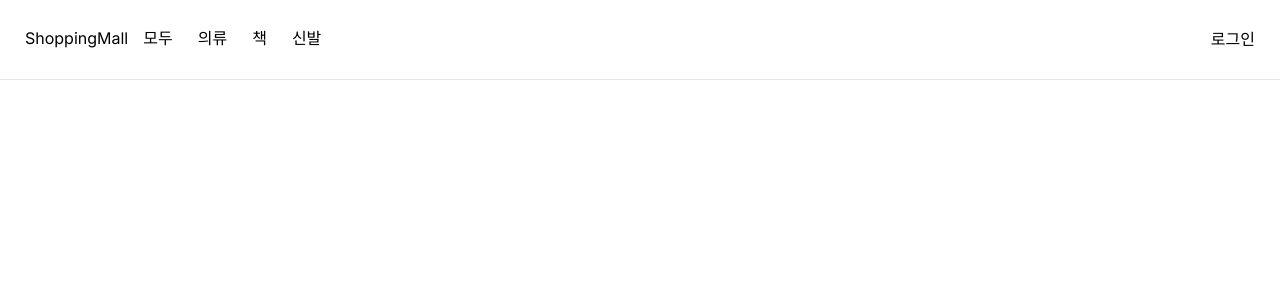
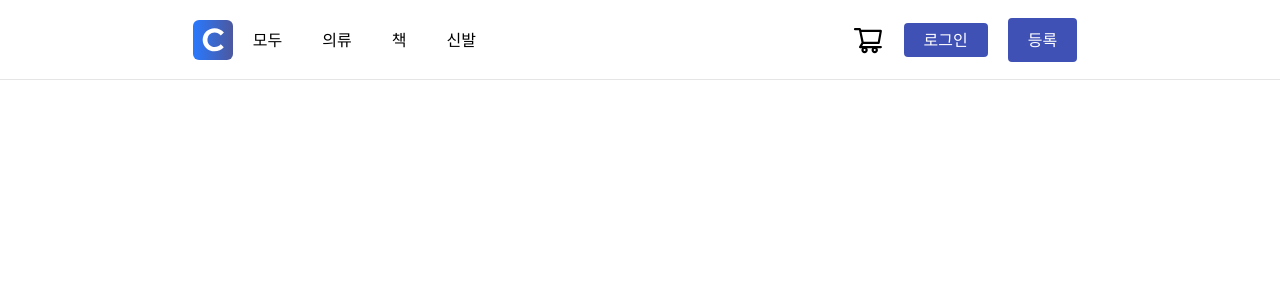
Before and after one commit to katl1314/next-shopping, a Next.js app: page / in a window 1280 px wide. Shown: the top 300 px of the page. Built offline with nearby package versions, Linux system fonts and the light colour scheme.

Commit message:
chore: header 추가

```diff
--- /dev/null
+++ b/app/components/atoms/AppLogo/index.tsx
@@ -0,0 +1,24 @@
+export default function AppLogo() {
+  return (
+    <svg width="40" height="40" viewBox="0 0 40 40" fill="none" xmlns="http://www.w3.org/2000/svg">
+      <rect width="40" height="40" rx="6" fill="url(#paint0_linear)" />
+      <path
+        d="M21.7316 27.032C22.905 27.032 24.0036 26.7867 25.0276 26.296C26.0516 25.8053 26.9583 25.1013 27.7476 24.184L30.7876 27.192C29.721 28.4507 28.3556 29.4533 26.6916 30.2C25.049 30.9467 23.353 31.32 21.6036 31.32C19.9183 31.32 18.3396 31.0213 16.8676 30.424C15.417 29.8267 14.1583 29.016 13.0916 27.992C12.025 26.968 11.1823 25.752 10.5636 24.344C9.96629 22.936 9.66763 21.4213 9.66763 19.8C9.66763 18.1787 9.97696 16.664 10.5956 15.256C11.2143 13.8267 12.057 12.6 13.1236 11.576C14.1903 10.552 15.449 9.74133 16.8996 9.144C18.3716 8.54667 19.9396 8.248 21.6036 8.248C23.3956 8.248 25.1343 8.632 26.8196 9.4C28.505 10.1467 29.8703 11.16 30.9156 12.44L27.7796 15.544C26.9903 14.5627 26.0623 13.816 24.9956 13.304C23.929 12.7707 22.7983 12.504 21.6036 12.504C20.601 12.504 19.6516 12.696 18.7556 13.08C17.881 13.4427 17.1236 13.9547 16.4836 14.616C15.8436 15.256 15.3423 16.024 14.9796 16.92C14.617 17.7947 14.4356 18.7547 14.4356 19.8C14.4356 20.824 14.617 21.784 14.9796 22.68C15.3636 23.5547 15.8756 24.312 16.5156 24.952C17.177 25.592 17.945 26.104 18.8196 26.488C19.7156 26.8507 20.6863 27.032 21.7316 27.032Z"
+        fill="white"
+      />
+      <defs>
+        <linearGradient
+          id="paint0_linear"
+          x1="0"
+          y1="20"
+          x2="40"
+          y2="20"
+          gradientUnits="userSpaceOnUse"
+        >
+          <stop stopColor="#2979FF" />
+          <stop offset="1" stopColor="#4C589E" />
+        </linearGradient>
+      </defs>
+    </svg>
+  );
+}
--- a/app/components/atoms/Button/index.tsx
+++ b/app/components/atoms/Button/index.tsx
@@ -12,30 +12,30 @@ export type ButtonVariant = 'primary' | 'secondary' | 'danger';
 export interface IButtonProps extends React.ButtonHTMLAttributes<HTMLButtonElement> {
   variant?: ButtonVariant;
   fontSize?: Responsive<FontSize>;
-  fontWeight?: Responsive<string>;
-  letterSpacing?: Responsive<LetterSpacings>;
-  lineHeight?: Responsive<LineHeight>;
-  textAlign?: Responsive<string>;
+  fontweight?: Responsive<string>;
+  letterspacing?: Responsive<LetterSpacings>;
+  lineheight?: Responsive<LineHeight>;
+  textalign?: Responsive<string>;
   width?: Responsive<string>;
   height?: Responsive<string>;
-  minWidth?: Responsive<string>;
-  minHeight?: Responsive<string>;
+  minwidth?: Responsive<string>;
+  minheight?: Responsive<string>;
   display?: Responsive<string>;
   border?: Responsive<string>;
   overflow?: Responsive<string>;
-  backgroundColor?: string;
+  backgroundcolor?: string;
   // 바깥 여백
   margin?: Responsive<Space>;
-  marginTop?: Responsive<Space>;
-  marginRight?: Responsive<Space>;
-  marginBottom?: Responsive<Space>;
-  marginLeft?: Responsive<Space>;
+  margintop?: Responsive<Space>;
+  marginright?: Responsive<Space>;
+  marginbottom?: Responsive<Space>;
+  marginleft?: Responsive<Space>;
   // 안쪽 여백
   padding?: Responsive<Space>;
-  paddingTop?: Responsive<Space>;
-  paddingRight?: Responsive<Space>;
-  paddingBottom?: Responsive<Space>;
-  paddingLeft?: Responsive<Space>;
+  paddingtop?: Responsive<Space>;
+  paddingright?: Responsive<Space>;
+  paddingbottom?: Responsive<Space>;
+  paddingleft?: Responsive<Space>;
   // 의사 클래스(가상 클래스)
   pseudoClass?: {
     hover?: { backgroundColor?: Responsive<Color> };
@@ -83,7 +83,7 @@ const variants = {
 };
 
 const Button = styled.button<IButtonProps>`
-  ${({ variant, color, backgroundColor, pseudoClass }) => {
+  ${({ variant, color, backgroundcolor: backgroundColor, pseudoClass }) => {
     // Button이 가진 props을 가지고 처리한다.
     // 변형 스타일 적용
     if (variant && variants[variant]) {
@@ -122,27 +122,27 @@ const Button = styled.button<IButtonProps>`
   }}
 
   ${props => toPropValue('font-size', props.fontSize, theme)}
-  ${props => toPropValue('letter-spacing', props.letterSpacing, theme)}
-  ${props => toPropValue('line-height', props.lineHeight, theme)}
+  ${props => toPropValue('letter-spacing', props.letterspacing, theme)}
+  ${props => toPropValue('line-height', props.lineheight, theme)}
   ${props => toPropValue('color', props.color, theme)}
-  ${props => toPropValue('background-color', props.backgroundColor, theme)}
+  ${props => toPropValue('background-color', props.backgroundcolor, theme)}
   ${props => toPropValue('width', props.width, theme)}
   ${props => toPropValue('height', props.height, theme)}
-  ${props => toPropValue('min-width', props.minWidth, theme)}
-  ${props => toPropValue('min-height', props.minHeight, theme)}
+  ${props => toPropValue('min-width', props.minwidth, theme)}
+  ${props => toPropValue('min-height', props.minheight, theme)}
   ${props => toPropValue('display', props.display, theme)}
   ${props => toPropValue('border', props.border, theme)}
   ${props => toPropValue('overflow', props.overflow, theme)}
   ${props => toPropValue('margin', props.margin, theme)}
-  ${props => toPropValue('margin-top', props.marginTop, theme)}
-  ${props => toPropValue('margin-left', props.marginLeft, theme)}
-  ${props => toPropValue('margin-bottom', props.marginBottom, theme)}
-  ${props => toPropValue('margin-right', props.marginRight, theme)}
+  ${props => toPropValue('margin-top', props.margintop, theme)}
+  ${props => toPropValue('margin-left', props.marginleft, theme)}
+  ${props => toPropValue('margin-bottom', props.marginbottom, theme)}
+  ${props => toPropValue('margin-right', props.marginright, theme)}
   ${props => toPropValue('padding', props.padding, theme)}
-  ${props => toPropValue('padding-top', props.paddingTop, theme)}
-  ${props => toPropValue('padding-left', props.paddingLeft, theme)}
-  ${props => toPropValue('padding-bottom', props.paddingBottom, theme)}
-  ${props => toPropValue('padding-right', props.paddingRight, theme)}
+  ${props => toPropValue('padding-top', props.paddingtop, theme)}
+  ${props => toPropValue('padding-left', props.paddingleft, theme)}
+  ${props => toPropValue('padding-bottom', props.paddingbottom, theme)}
+  ${props => toPropValue('padding-right', props.paddingright, theme)}
   &:hover {
     ${props => toPropValue('background-color', props.pseudoClass?.hover?.backgroundColor, theme)}
   }
@@ -161,14 +161,14 @@ const Button = styled.button<IButtonProps>`
 // Button컴포넌트 기본 props설정
 Button.defaultProps = {
   variant: 'primary',
-  paddingLeft: 2,
-  paddingRight: 2,
-  paddingTop: 1,
-  paddingBottom: 1,
+  paddingleft: 2,
+  paddingright: 2,
+  paddingtop: 1,
+  paddingbottom: 1,
   color: 'white',
   display: 'inline-block',
-  textAlign: 'center',
-  lineHeight: 'inherit',
+  textalign: 'center',
+  lineheight: 'inherit',
   fontSize: 'inherit',
 };
 
--- a/app/components/atoms/IconButton/index.tsx
+++ b/app/components/atoms/IconButton/index.tsx
@@ -1,6 +1,6 @@
 'use client';
 
-import { AiOutlineCheck, AiOutlineSearch } from 'react-icons/ai';
+import { AiOutlineCheck, AiOutlineSearch, AiOutlineShoppingCart } from 'react-icons/ai';
 import styled, { css } from 'styled-components';
 import { IButtonProps } from '../Button';
 export interface IIconButton extends IButtonProps {
@@ -30,11 +30,17 @@ export const CheckBoxIcon = (props: IIconButton) => {
 export const SearchIcon = () => {
   return (
     <>
-      <AiOutlineSearch size="22" />
+      <AiOutlineSearch size="32" />
     </>
   );
 };
 
-export const ShoppingCartIcon = () => {};
+export const ShoppingCartIcon = () => {
+  return (
+    <>
+      <AiOutlineShoppingCart size="32" />
+    </>
+  );
+};
 
 export default undefined;
--- a/app/components/organisms/CartProduct/index.tsx
+++ b/app/components/organisms/CartProduct/index.tsx
@@ -81,7 +81,7 @@ const CartProduct = (props: ICartProductProps) => {
                   구입
                 </Button>
                 <Button
-                  marginLeft={1}
+                  marginleft={1}
                   width={{ base: '100px', md: '200px' }}
                   display={{ base: 'block', md: 'none' }}
                   variant="danger"
--- a/app/components/organisms/Header/index.tsx
+++ b/app/components/organisms/Header/index.tsx
@@ -2,19 +2,19 @@
 
 import Link from 'next/link';
 import styled from 'styled-components';
-import Button from '../../atoms/Button';
-import ShapeImage from '../../atoms/ShapeImage';
-import Spinner from '../../atoms/Spinner';
-import Text from '../../atoms/Text';
-import Box from '../../layout/Box';
-import Flex from '../../layout/Flex';
+import Button from '@components/atoms/Button';
+import ShapeImage from '@components/atoms/ShapeImage';
+import Spinner from '@components/atoms/Spinner';
+import Box from '@components/layout/Box';
+import Flex from '@components/layout/Flex';
 import { SearchIcon, ShoppingCartIcon } from '../../atoms/IconButton';
 import { useAuthContext } from '@/app/context/AuthContext';
+import AppLogo from '../../atoms/AppLogo';
 
 // 헤더
 const HeaderWrap = styled.header`
   height: 80px;
-  padding: 10px 25px;
+  padding: 0 20px;
   box-sizing: border-box;
   border-bottom: 1px solid #e5e5e5;
 `;
@@ -22,7 +22,7 @@ const HeaderWrap = styled.header`
 // 네비게이션
 const Nav = styled(Flex)`
   & > span:not(:first-child) {
-    margin-left: 5px;
+    margin: 0 10px;
   }
 `;
 
@@ -35,11 +35,17 @@ const Header = () => {
   const { authUser, isLoading } = useAuthContext();
   return (
     <HeaderWrap>
-      <Flex paddingleft={3} paddingright={3} justifycontent={'space-between'}>
+      <Flex
+        paddingleft={3}
+        paddingright={3}
+        height="100%"
+        alignitems="center"
+        justifycontent={{ md: 'space-around', base: 'space-between' }}
+      >
         <Nav as="nav" height="56px" alignitems={'center'}>
           <NavLink>
             <Link href="/" passHref>
-              ShoppingMall
+              <AppLogo />
             </Link>
           </NavLink>
           <NavLink>
@@ -80,7 +86,7 @@ const Header = () => {
             </Box>
           </NavLink>
         </Nav>
-        <Nav as="nav" height="58px" alignitems="center">
+        <Nav as="nav" height="58px" alignitems="center" justifycontent="space-evenly">
           <NavLink>
             <Box display={{ base: 'block', md: 'none' }}>
               <Link href="/search" passHref>
@@ -89,17 +95,22 @@ const Header = () => {
             </Box>
           </NavLink>
           <NavLink>
+            <Link href="/cart">
+              <ShoppingCartIcon />
+            </Link>
+          </NavLink>
+          <NavLink>
             {(() => {
               // 로그인 상태 => 전역 컨텍스트에 가지고 있으면
               if (authUser) {
                 return (
                   <Link href={`/user/${authUser.id}`} passHref>
                     <ShapeImage
-                      shape="circle"
+                      shape='circle'
                       alt={authUser.username}
                       src={authUser.profileImageUrl}
-                      width={24}
-                      height={24}
+                      width={32}
+                      height={32}
                     ></ShapeImage>
                   </Link>
                 );
@@ -108,9 +119,18 @@ const Header = () => {
                 return <Spinner isLoading={isLoading} color="red" size={24} />;
               } else {
                 // 미로그인 시
-                return <Link href="/signin">로그인</Link>;
+                return (
+                  <Link href="/signin">
+                    <Button padding="5px 20px">로그인</Button>
+                  </Link>
+                );
               }
             })()}
+          </NavLink>
+          <NavLink>
+            <Link href="/sell">
+              <Button padding="10px 20px">등록</Button>
+            </Link>
           </NavLink>
         </Nav>
       </Flex>
--- a/app/types/data.d.ts
+++ b/app/types/data.d.ts
@@ -34,7 +34,7 @@ export interface Product {
   description: string;
   imageUrl: string;
   blurDataUrl: string;
-  price: numer;
+  price: number;
   condition: Condition;
   owner: User;
 }
```
Also changed, not shown: 2 other files (tests, documents, lock files or other folders).
